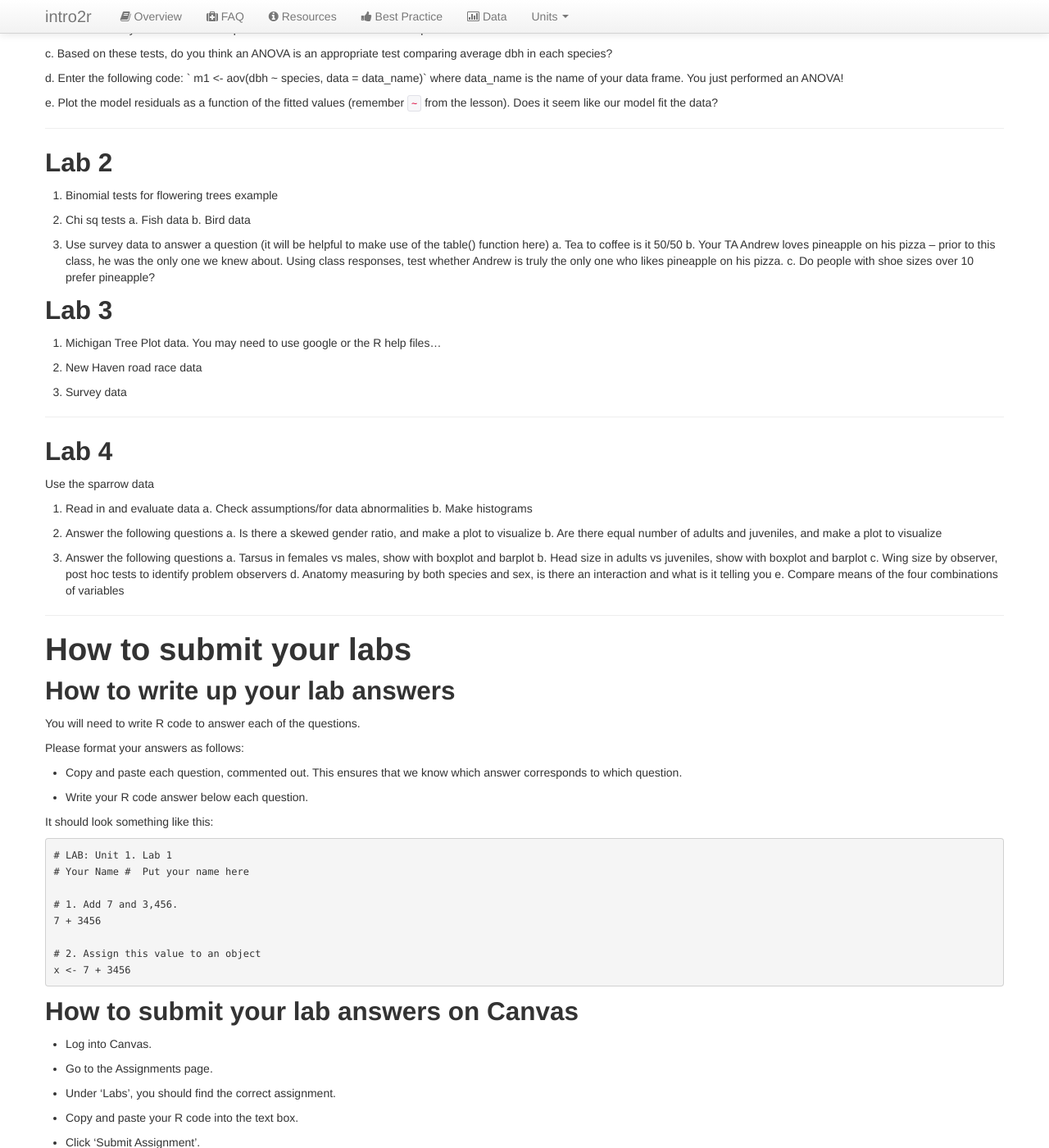
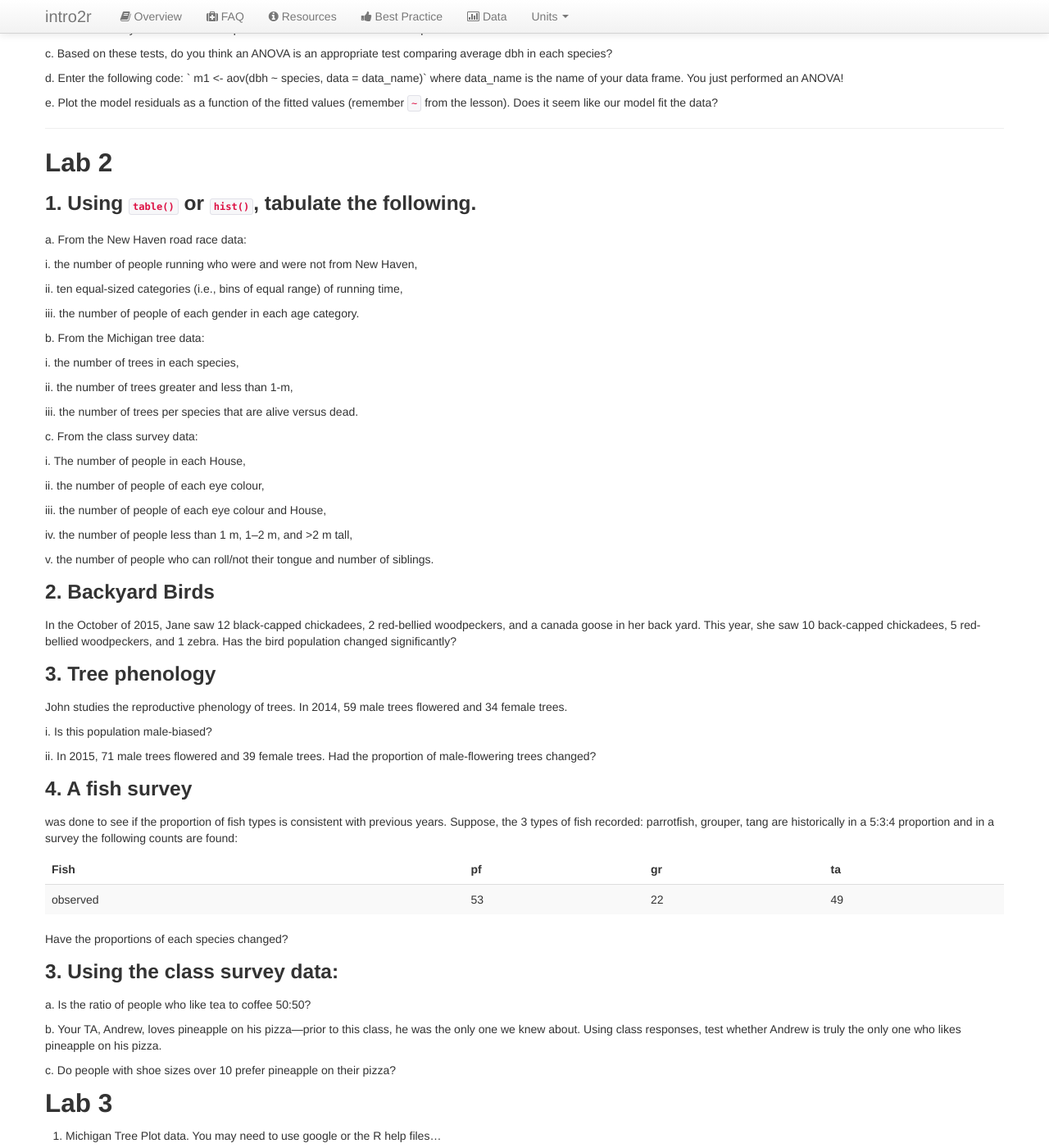
Before and after one commit to intro2r/intro2r, a Jekyll site: the page built from unit3/labs.md, in a window 1280 px wide and 1400 px high, scrolled down 869 px. Shown: the whole window at 82% size. Built offline with Jekyll 4.4.1, drawn with Linux system fonts in a browser that asks for light colours; our own code applies the rules of GitHub Pages for plain Markdown files.

Commit message:
Update labs.md

```diff
--- a/unit3/labs.md
+++ b/unit3/labs.md
@@ -66,16 +66,68 @@ The class survey data are found on the [Data](http://www.intro2r.info/data/) pag
 
 ## Lab 2
 
-1. Binomial tests for flowering trees example
+### 1. Using `table()` or `hist()`, tabulate the following.
 
-2. Chi sq tests
-  a. Fish data
-  b. Bird data
+a. From the New Haven road race data:
 
-3. Use survey data to answer a question (it will be helpful to make use of the table() function here)
-  a. Tea to coffee is it 50/50
-  b. Your TA Andrew loves pineapple on his pizza – prior to this class, he was the only one we knew about. Using class responses, test whether Andrew is truly the only one who likes pineapple on his pizza.
-  c. Do people with shoe sizes over 10 prefer pineapple?
+  i. the number of people running who were and were not from New Haven,
+
+  ii. ten equal-sized categories (i.e., bins of equal range) of running time,
+
+  iii. the number of people of each gender in each age category.
+
+b. From the Michigan tree data:
+
+  i. the number of trees in each species,
+
+  ii. the number of trees greater and less than 1-m,
+
+  iii. the number of trees per species that are alive versus dead.
+
+c. From the class survey data:
+
+  i. The number of people in each House,
+
+  ii. the number of people of each eye colour,
+
+  iii. the number of people of each eye colour and House,
+
+  iv. the number of people less than 1 m, 1--2 m, and >2 m tall,
+
+  v. the number of people who can roll/not their tongue and number of siblings.
+
+
+### 2. Backyard Birds
+
+In the October of 2015, Jane saw 12 black-capped chickadees, 2 red-bellied woodpeckers, and a canada goose in her back yard. This year, she saw 10 back-capped chickadees, 5 red-bellied woodpeckers, and 1 zebra. Has the bird population changed significantly?
+
+### 3. Tree phenology
+
+John studies the reproductive phenology of trees. In 2014, 59 male trees flowered and 34 female trees.
+
+  i. Is this population male-biased?
+
+  ii. In 2015, 71 male trees flowered and 39 female trees. Had the proportion of male-flowering trees changed?
+
+
+### 4. A fish survey
+
+was done to see if the proportion of fish types is consistent with previous years. Suppose, the 3 types of fish recorded: parrotfish, grouper, tang are historically in a 5:3:4 proportion and in a survey the following counts are found:
+
+| Fish | pf | gr | ta |
+|----- | -- | -- | -- |
+|observed | 53 | 22 | 49 |
+{: .table table-bordered .table-striped}
+
+Have the proportions of each species changed?
+
+### 3. Using the class survey data:
+
+a. Is the ratio of people who like tea to coffee 50:50?
+
+b. Your TA, Andrew, loves pineapple on his pizza---prior to this class, he was the only one we knew about. Using class responses, test whether Andrew is truly the only one who likes pineapple on his pizza.
+
+c. Do people with shoe sizes over 10 prefer pineapple on their pizza?
 
 
 ## Lab 3
```
